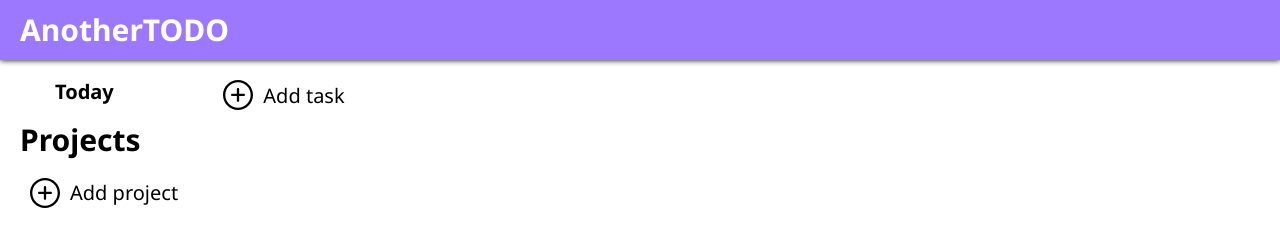
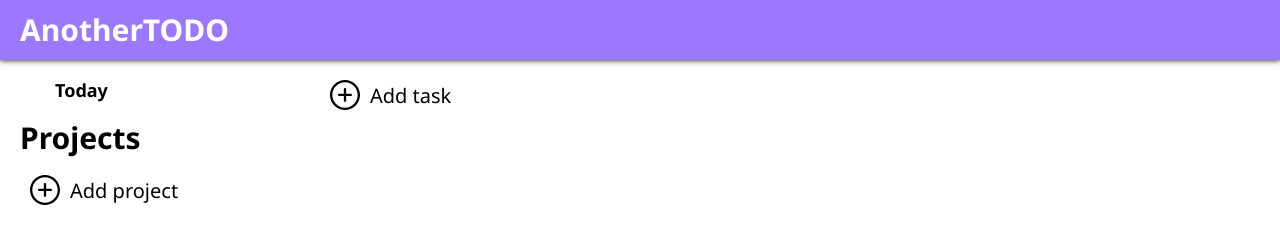
Before and after one commit to pampush/todo, a website built with webpack: page dist/index.html in a window 1280 px wide. Built offline with nearby package versions, Linux system fonts and the light colour scheme; some packages are replaced by stand-ins of ours; no server answers; the database is empty.

Commit message:
fix menu shrinking nearby 960px

```diff
--- a/src/style/_main.sass
+++ b/src/style/_main.sass
@@ -6,6 +6,7 @@
     grid-column: 2/12
   @media screen and ( max-width: 600px)
     grid-column: 1/13
+
   &__add-button
     @extend %add-button
     width: 50rem
--- a/src/style/_menu.sass
+++ b/src/style/_menu.sass
@@ -4,6 +4,8 @@
   grid-column: 2 span
   padding: 0 2rem 0 2rem
   transition: all .2s ease
+  @media screen and ( max-width:  1280px)
+    grid-column: 3 span
   @media screen and ( max-width:  960px)
     position: absolute
     transform: translateX(-100%)
@@ -33,6 +35,9 @@
     font-size: 2rem
     padding: 1rem
     position: relative
+    @media screen and ( max-width:  1280px)
+      font-size: 1.8rem
+
     &-counter
       width: 2.6rem
       font-size: 1.4rem
@@ -48,6 +53,7 @@
       cursor: pointer
       img
         height: 2rem
+
     span
       pointer-events: none
     &-today
```
Also changed, not shown: dist/index.html, dist/style.css.
